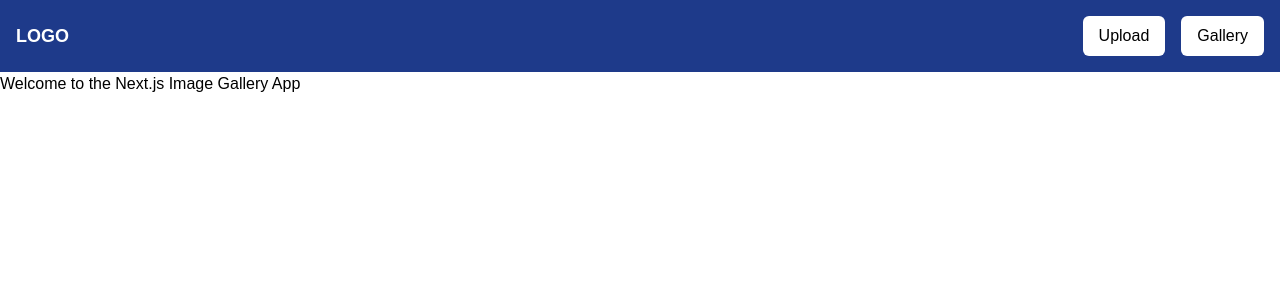
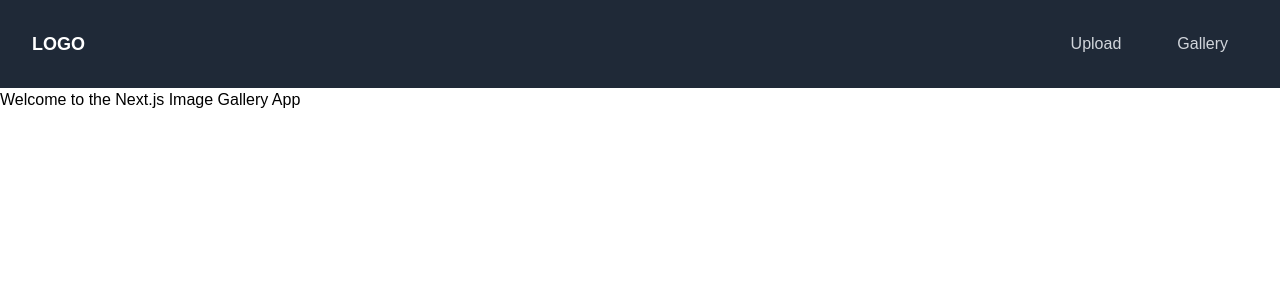
Before and after one commit to markohautala/nextjs-image-gallery-app, a Next.js app in the folder next-app/: page / in a window 1280 px wide. Shown: the top 300 px of the page. Built offline with nearby package versions, Linux system fonts and the light colour scheme.

Commit message:
refactor Navbar component for improved styling and active link indication

```diff
--- a/next-app/app/gallery/page.jsx
+++ b/next-app/app/gallery/page.jsx
@@ -3,7 +3,6 @@ import GalleryGrid from '../../components/GalleryGrid';
 export default function GalleryPage() {
   return (
     <div>
-      <h1>Gallery</h1>
       <GalleryGrid />
     </div>
   );
--- a/next-app/components/Navbar.jsx
+++ b/next-app/components/Navbar.jsx
@@ -1,13 +1,37 @@
+'use client'; // This ensures the component is treated as a client-side component
 import Link from 'next/link';
+import { usePathname } from 'next/navigation'; // Using usePathname for path detection
 
 const Navbar = () => {
+  const pathname = usePathname(); // Use usePathname to get the current path
+
   return (
-    <nav className="bg-blue-900 p-4">
-      <div className="container mx-auto flex justify-between items-center">
-        <span className="text-white text-lg font-bold">LOGO</span>
-        <div className="flex space-x-4">
-          <Link href="/upload" className="bg-white text-black px-4 py-2 rounded-md">Upload</Link>
-          <Link href="/gallery" className="bg-white text-black px-4 py-2 rounded-md">Gallery</Link>
+    <nav className="bg-gray-800 py-3">
+      <div className="mx-auto max-w-7xl px-2 sm:px-6 lg:px-8">
+        <div className="relative flex h-16 items-center justify-between">
+          <span className="text-white text-lg font-bold">LOGO</span>
+          <div className="flex space-x-4">
+            <Link
+              href="/upload"
+              className={`rounded-md px-5 py-3 text-base font-medium ${
+                pathname === '/upload'
+                  ? 'bg-gray-900 text-white' // Active link styling
+                  : 'text-gray-300 hover:bg-gray-700 hover:text-white' // Inactive link styling
+              }`}
+            >
+              Upload
+            </Link>
+            <Link
+              href="/gallery"
+              className={`rounded-md px-5 py-3 text-base font-medium ${
+                pathname === '/gallery'
+                  ? 'bg-gray-900 text-white' // Active link styling
+                  : 'text-gray-300 hover:bg-gray-700 hover:text-white' // Inactive link styling
+              }`}
+            >
+              Gallery
+            </Link>
+          </div>
         </div>
       </div>
     </nav>
```
